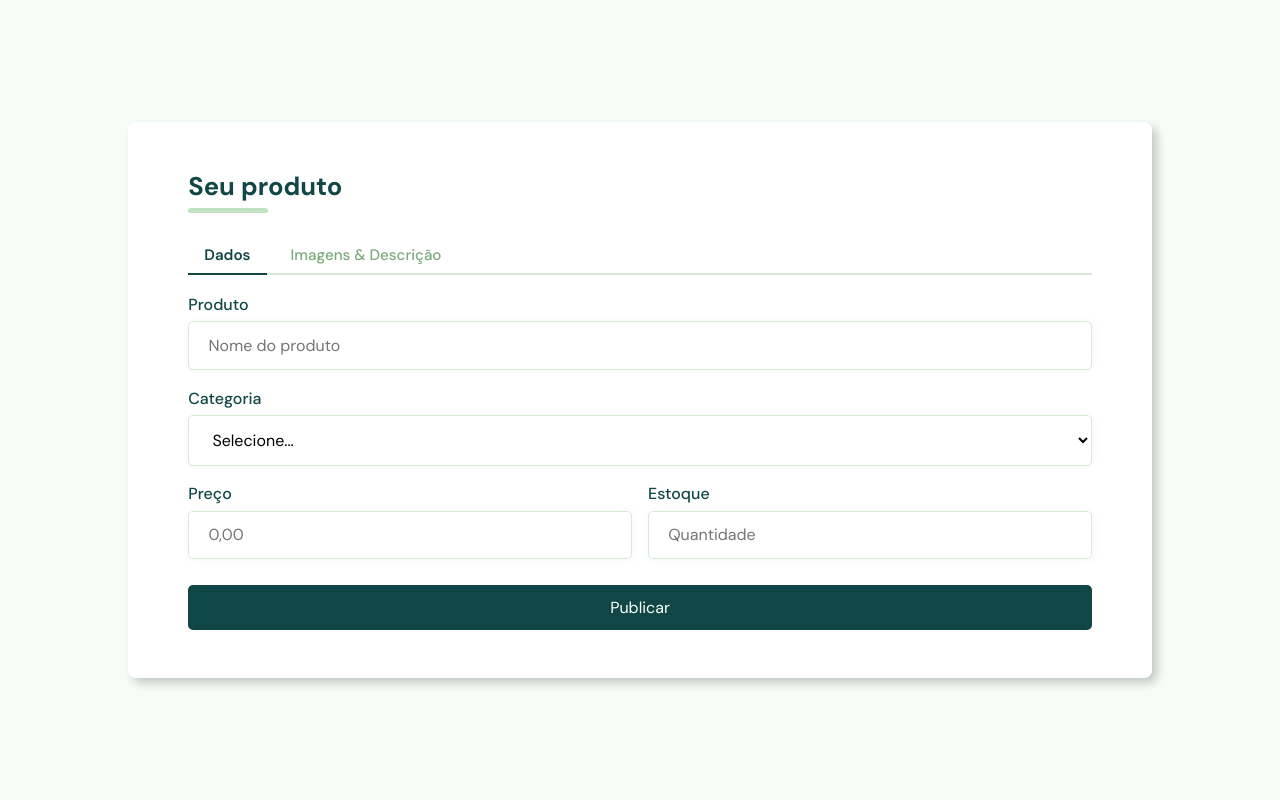
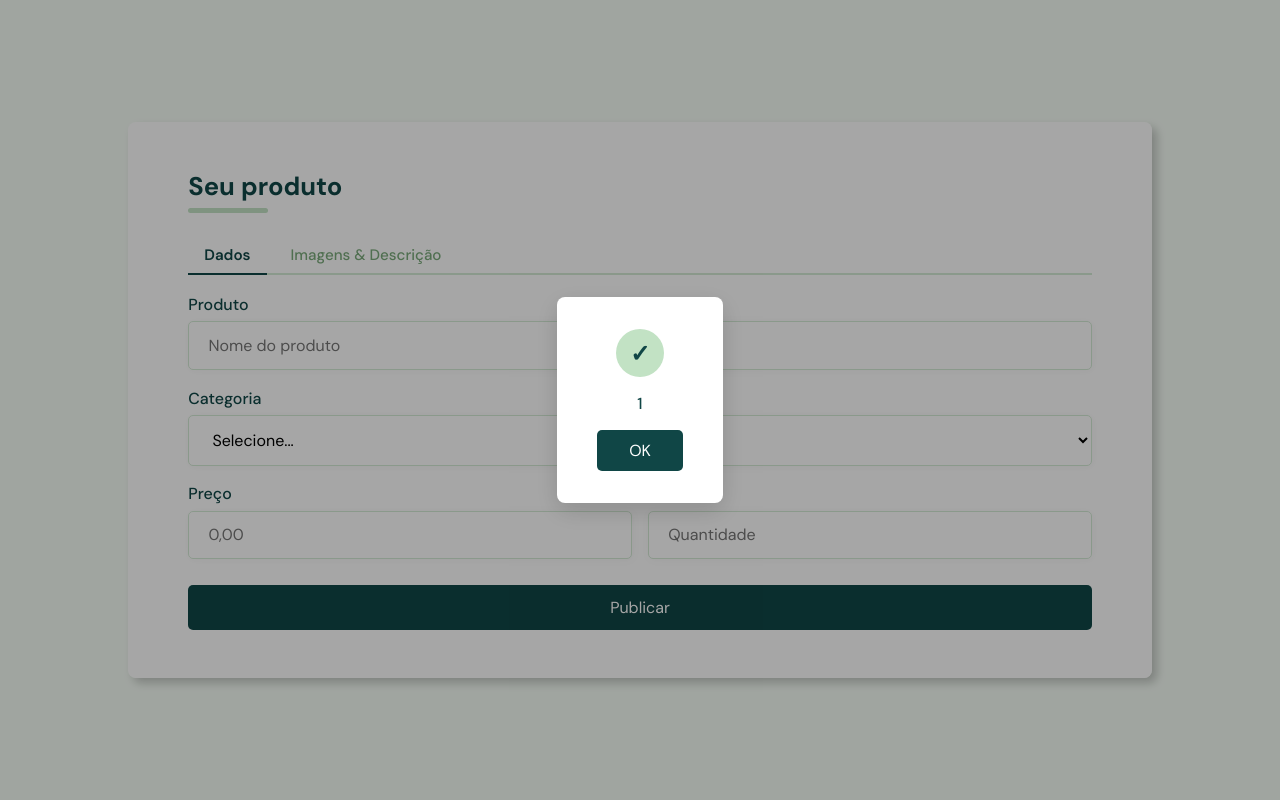
Before and after one commit to antoniotrauthmann/projeto-es, a PHP site: template src/View/Cadastro_produto/index.php in a window 1280 px wide. Run offline with PHP 8.4, Linux system fonts and the light colour scheme; the template is opened without the code that fills it, so the values that code supplies are empty; the visitor is signed in with stand-in values (Sample User, id 1).

Commit message:
Adionando modal em cada tela

```diff
--- a/config/conexao.php
+++ b/config/conexao.php
@@ -12,4 +12,5 @@
     else {
         // echo "Conectado ao banco de dados";
     }
+    mysqli_report(MYSQLI_REPORT_ERROR | MYSQLI_REPORT_STRICT);
 ?>
--- a/index.php
+++ b/index.php
@@ -37,7 +37,7 @@ if ($rota === 'login') {
     $controller->excluir();
 } elseif ($rota === 'manual') {
     include 'src/View/manualView.php';
-} elseif ($rota === 'catologo') {
+} elseif ($rota === 'catalogo') {
     include 'src/View/Catalogo_produtos/index.php';
 } elseif ($rota === 'produto') {
     include 'src/View/Produto/index.php';
--- a/src/Model/UsuarioModel.php
+++ b/src/Model/UsuarioModel.php
@@ -16,11 +16,11 @@ class UsuarioModel {
         return $resultado->fetch_assoc();
     }
 
-    public function inserir($nome, $email, $senha_hash, $tipo) {
+    public function inserir($usuario_nome, $email, $senha_hash, $tipo) {
         $stmt = $this->db->prepare(
-            "INSERT INTO usuario (nome, email, senha_hash, tipo) VALUES (?, ?, ?, ?)"
+            "INSERT INTO usuario (usuario_nome, email, senha_hash, tipo) VALUES (?, ?, ?, ?)"
         );
-        $stmt->bind_param("ssss", $nome, $email, $senha_hash, $tipo);
+        $stmt->bind_param("ssss", $usuario_nome, $email, $senha_hash, $tipo);
         $stmt->execute();
     }
 }
--- a/src/View/Cabecalho/index.php
+++ b/src/View/Cabecalho/index.php
@@ -4,7 +4,7 @@
 
 <header class="cabecalho">
     <div class="logo">
-        <a href="index.php?rota=catologo" class="logo-l">Expresso Verde</a>
+        <a href="index.php?rota=catalogo" class="logo-l">Expresso Verde</a>
     </div>
 
     <div class="search-container">
--- a/src/View/Cadastro_produto/index.php
+++ b/src/View/Cadastro_produto/index.php
@@ -1,6 +1,7 @@
 <?php if (session_status() === PHP_SESSION_NONE) session_start(); ?>
 <!DOCTYPE html>
 <html lang="pt-BR">
+
 <head>
     <meta charset="UTF-8">
     <meta http-equiv="X-UA-Compatible" content="IE=edge">
@@ -8,7 +9,28 @@
     <title>Cadastro de Produtos</title>
     <link rel="stylesheet" href="src/View/Cadastro_produto/style.css">
 </head>
+
 <body>
+    <?php if (!empty($_SESSION['sucesso'])): ?>
+        <div class="modal-overlay" id="modalSucesso">
+            <div class="modal">
+                <div class="modal-icon">✓</div>
+                <p><?= htmlspecialchars($_SESSION['sucesso']) ?></p>
+                <button onclick="fecharModal()">OK</button>
+            </div>
+        </div>
+        <?php unset($_SESSION['sucesso']); ?>
+    <?php endif; ?>
+    <?php if (!empty($_SESSION['erro'])): ?>
+        <div class="modal-overlay" id="modalErro">
+            <div class="modal">
+                <div class="modal-icon" style="background:#fde8e8; color:#c0392b;">✕</div>
+                <p><?= htmlspecialchars($_SESSION['erro']) ?></p>
+                <button onclick="document.getElementById('modalErro').remove()">OK</button>
+            </div>
+        </div>
+        <?php unset($_SESSION['erro']); ?>
+    <?php endif; ?>
     <div class="container">
         <div class="form-image">
             <img src="src/View/Cadastro_produto/img/img1.png">
@@ -67,9 +89,13 @@
                         <div class="input-box">
                             <label>Imagens do Produto</label>
                             <div class="drop-zone" id="dropZone">
-                                <input type="file" id="imagens" name="imagens[]" accept="image/*" multiple hidden>
+                                <input type="file" id="imagens" name="imagens[]" accept="image/*" multiple style="display:none">
                                 <div class="drop-zone-inner" id="dropInner">
-                                    <svg xmlns="http://www.w3.org/2000/svg" width="32" height="32" viewBox="0 0 24 24" fill="none" stroke="currentColor" stroke-width="1.5" stroke-linecap="round" stroke-linejoin="round"><path d="M21 15v4a2 2 0 0 1-2 2H5a2 2 0 0 1-2-2v-4"/><polyline points="17 8 12 3 7 8"/><line x1="12" y1="3" x2="12" y2="15"/></svg>
+                                    <svg xmlns="http://www.w3.org/2000/svg" width="32" height="32" viewBox="0 0 24 24" fill="none" stroke="currentColor" stroke-width="1.5" stroke-linecap="round" stroke-linejoin="round">
+                                        <path d="M21 15v4a2 2 0 0 1-2 2H5a2 2 0 0 1-2-2v-4" />
+                                        <polyline points="17 8 12 3 7 8" />
+                                        <line x1="12" y1="3" x2="12" y2="15" />
+                                    </svg>
                                     <p>Arraste imagens aqui ou <span>clique para selecionar</span></p>
                                 </div>
                                 <div class="drop-preview" id="dropPreview"></div>
@@ -78,7 +104,7 @@
                         </div>
                         <div class="input-box">
                             <label for="descricao">Descrição</label>
-                            <textarea id="descricao" name="descricao" placeholder="Descreva o produto..." rows="4"></textarea>
+                            <textarea id="descricao" name="descricao" placeholder="Descreva o produto..." rows="4" required></textarea>
                         </div>
                     </div>
                 </div>
@@ -100,16 +126,23 @@
             });
         });
 
-        const dropZone    = document.getElementById('dropZone');
-        const fileInput   = document.getElementById('imagens');
-        const dropInner   = document.getElementById('dropInner');
+        const dropZone = document.getElementById('dropZone');
+        const fileInput = document.getElementById('imagens');
+        const dropInner = document.getElementById('dropInner');
         const dropPreview = document.getElementById('dropPreview');
         const hiddenInput = document.getElementById('imagensCaminhos');
 
         dropZone.addEventListener('click', () => fileInput.click());
-        dropZone.addEventListener('dragover', e => { e.preventDefault(); dropZone.classList.add('drag-over'); });
+        dropZone.addEventListener('dragover', e => {
+            e.preventDefault();
+            dropZone.classList.add('drag-over');
+        });
         dropZone.addEventListener('dragleave', () => dropZone.classList.remove('drag-over'));
-        dropZone.addEventListener('drop', e => { e.preventDefault(); dropZone.classList.remove('drag-over'); handleFiles(e.dataTransfer.files); });
+        dropZone.addEventListener('drop', e => {
+            e.preventDefault();
+            dropZone.classList.remove('drag-over');
+            handleFiles(e.dataTransfer.files);
+        });
         fileInput.addEventListener('change', () => handleFiles(fileInput.files));
 
         function handleFiles(files) {
@@ -147,6 +180,11 @@
         function updateCaminhos() {
             hiddenInput.value = Array.from(dropPreview.querySelectorAll('img')).map(i => 'uploads/' + i.title).join(',');
         }
+
+        function fecharModal() {
+            document.getElementById('modalSucesso').remove();
+        }
     </script>
 </body>
+
 </html>
--- a/src/View/Cadastro_produto/style.css
+++ b/src/View/Cadastro_produto/style.css
@@ -247,6 +247,60 @@ body {
 
 .publisher-button button:hover { background-color: #4a9e6b; }
 
+.modal-overlay {
+    position: fixed;
+    inset: 0;
+    background: rgba(0,0,0,0.35);
+    display: flex;
+    align-items: center;
+    justify-content: center;
+    z-index: 100;
+}
+
+.modal {
+    background: #fff;
+    border-radius: 8px;
+    padding: 2rem 2.5rem;
+    text-align: center;
+    box-shadow: 0 8px 24px rgba(0,0,0,0.15);
+    display: flex;
+    flex-direction: column;
+    align-items: center;
+    gap: 1rem;
+}
+
+.modal-icon {
+    width: 48px;
+    height: 48px;
+    border-radius: 50%;
+    background: #c2e2c4;
+    color: rgb(16, 70, 70);
+    font-size: 1.5rem;
+    display: flex;
+    align-items: center;
+    justify-content: center;
+    font-weight: 700;
+}
+
+.modal p {
+    color: rgb(16, 70, 70);
+    font-size: 1rem;
+    font-weight: 500;
+}
+
+.modal button {
+    padding: 0.6rem 2rem;
+    background: rgb(16, 70, 70);
+    color: white;
+    border: none;
+    border-radius: 5px;
+    cursor: pointer;
+    font-size: 1rem;
+    transition: background-color 0.2s;
+}
+
+.modal button:hover { background: #4a9e6b; }
+
 /* Responsivo */
 @media screen and (max-width: 1330px) {
     .form-image { display: none; }
```
Also changed, not shown: src/Controller/ProdutoController.php (+30 -15 lines), src/View/Cadastro_usuario/index.php (+7 -1 lines), src/View/Cadastro_usuario/style.css (+55 -0 lines), src/View/Login/index.php (+7 -1 lines), src/View/Login/style.css (+55 -0 lines), public/uploads/69e9708fd2d98_Captura de tela 2026-04-21 171639.png (added).
